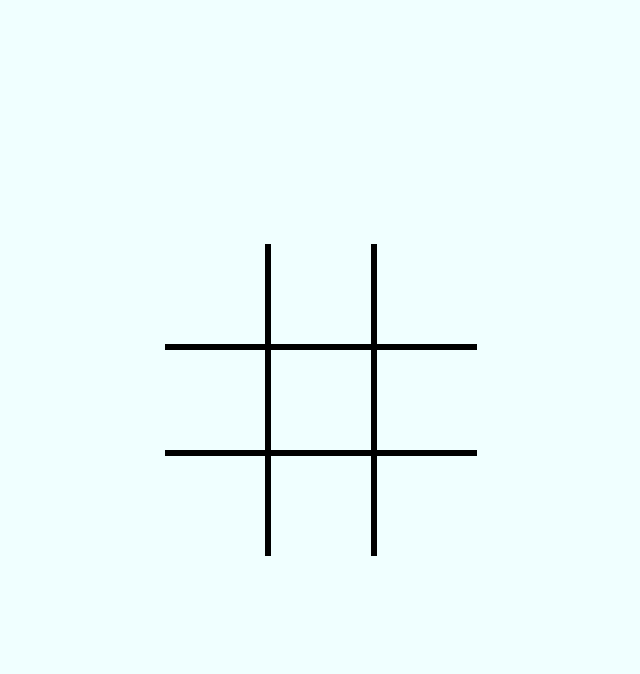
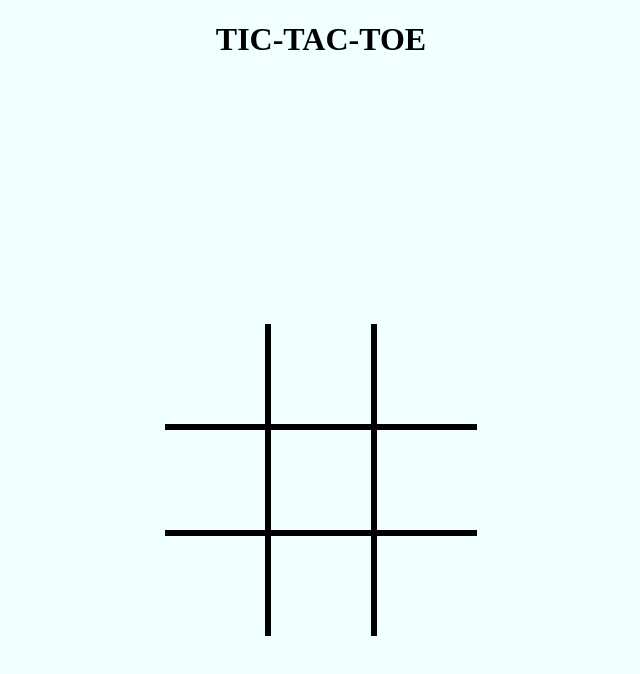
Before and after one commit to rocksaini/rocksaini.github.io, a plain HTML site: page tictactoe/index.html in a window 1280 px wide. Shown: the whole page, without its empty margins (319-959 px from the left). Drawn offline with Linux system fonts and the light colour scheme.

Commit message:
Update index.html

```diff
--- a/tictactoe/index.html
+++ b/tictactoe/index.html
@@ -9,6 +9,7 @@
 </head>
 
 <body>
+    <div align = 'center'><h1>TIC-TAC-TOE</h1></div>
     <div class="board " id="board">
         <div class="cell " data-cell></div>
         <div class="cell" data-cell></div>
```
